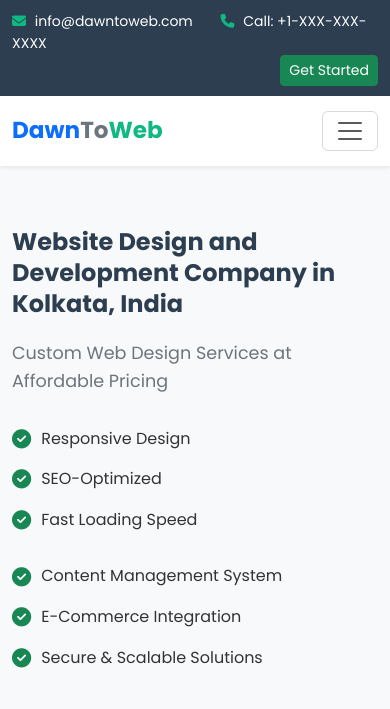
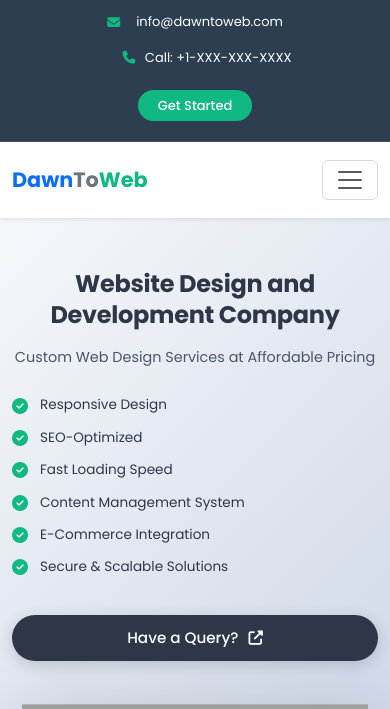
Before and after one commit to sukanta481/d2w, a PHP site: page / in a window 390 px wide. Shown: the top 709 px of the page. Run offline with PHP 8.4, Linux system fonts and the light colour scheme; grey boxes are pictures that could not be loaded.

Commit message:
updated icons

```diff
--- a/assets/css/style.css
+++ b/assets/css/style.css
@@ -22,19 +22,43 @@ body {
 }
 
 .top-bar {
-    background: var(--dark-color);
+    background: #2c3e50;
     color: white;
-    padding: 10px 0;
+    padding: 12px 0;
     font-size: 14px;
+    border-bottom: 1px solid rgba(255, 255, 255, 0.1);
+}
+
+.top-info {
+    display: flex;
+    align-items: center;
+    gap: 10px;
 }
 
 .top-info i {
     color: var(--success-color);
-    margin-right: 5px;
+    margin-right: 6px;
+    font-size: 13px;
+}
+
+.top-bar .btn-success {
+    background: var(--success-color);
+    border: none;
+    padding: 6px 20px;
+    font-size: 13px;
+    font-weight: 500;
+    border-radius: 20px;
+    transition: all 0.3s ease;
+}
+
+.top-bar .btn-success:hover {
+    background: #0ea56f;
+    transform: translateY(-1px);
 }
 
 .navbar-brand h3 {
     font-weight: 700;
+    font-size: 1.5rem;
 }
 
 .brand-dawn {
@@ -50,14 +74,17 @@ body {
 }
 
 .navbar {
-    padding: 15px 0;
+    padding: 18px 0;
+    background: white !important;
+    box-shadow: 0 2px 15px rgba(0, 0, 0, 0.08);
 }
 
 .navbar-nav .nav-link {
-    color: var(--text-color);
+    color: #2d3748;
     font-weight: 500;
-    padding: 8px 20px;
-    transition: color 0.3s;
+    padding: 10px 18px;
+    transition: all 0.3s ease;
+    font-size: 15px;
 }
 
 .navbar-nav .nav-link:hover,
@@ -65,46 +92,113 @@ body {
     color: var(--primary-color);
 }
 
+.navbar-nav .dropdown-menu {
+    border: none;
+    box-shadow: 0 5px 25px rgba(0, 0, 0, 0.1);
+    border-radius: 8px;
+    padding: 8px 0;
+}
+
+.navbar-nav .dropdown-item {
+    padding: 10px 20px;
+    font-size: 14px;
+    transition: all 0.3s ease;
+}
+
+.navbar-nav .dropdown-item:hover {
+    background: #f8f9fa;
+    color: var(--primary-color);
+}
+
 .hero-section {
-    padding: 80px 0;
-    background: #f8f9fa;
-    color: var(--dark-color);
+    padding: 40px 0;
+    background: linear-gradient(135deg, #f5f7fa 0%, #c3cfe2 100%);
+    min-height: 85vh;
+    display: flex;
+    align-items: center;
+}
+
+.hero-content {
+    padding-right: 30px;
 }
 
 .hero-title {
-    font-size: 2.5rem;
+    font-size: 2.75rem;
     font-weight: 700;
-    margin-bottom: 20px;
-    line-height: 1.3;
-    color: var(--dark-color);
+    margin-bottom: 16px;
+    line-height: 1.25;
+    color: #2d3748;
+    letter-spacing: -0.5px;
 }
 
 .hero-subtitle {
-    font-size: 1.1rem;
-    margin-bottom: 30px;
-    color: var(--secondary-color);
+    font-size: 1.15rem;
+    margin-bottom: 25px;
+    color: #4a5568;
+    font-weight: 400;
+    line-height: 1.6;
+}
+
+.hero-features {
+    margin-bottom: 22px;
 }
 
 .hero-feature-item {
-    margin-bottom: 15px;
+    margin-bottom: 16px;
     display: flex;
     align-items: center;
-    gap: 10px;
+    gap: 12px;
 }
 
 .hero-feature-item i {
-    font-size: 1.2rem;
+    font-size: 1.1rem;
+    color: #10B981;
+    flex-shrink: 0;
 }
 
 .hero-feature-item span {
     font-size: 1rem;
-    color: var(--text-color);
+    color: #2d3748;
+    font-weight: 400;
+    line-height: 1.5;
+}
+
+.btn-hero {
+    display: inline-flex;
+    align-items: center;
+    gap: 10px;
+    background: #2d3748;
+    color: white;
+    padding: 14px 32px;
+    border-radius: 50px;
+    font-size: 1.05rem;
+    font-weight: 500;
+    text-decoration: none;
+    transition: all 0.3s ease;
+    box-shadow: 0 4px 15px rgba(45, 55, 72, 0.2);
+}
+
+.btn-hero:hover {
+    background: #1a202c;
+    color: white;
+    transform: translateY(-2px);
+    box-shadow: 0 6px 20px rgba(45, 55, 72, 0.3);
+}
+
+.btn-hero i {
+    font-size: 0.9rem;
+}
+
+.hero-illustration {
+    position: relative;
+    padding: 20px;
 }
 
 .hero-illustration img {
     max-width: 100%;
     height: auto;
     animation: float 3s ease-in-out infinite;
+    filter: drop-shadow(0 10px 30px rgba(0, 0, 0, 0.15));
 }
 
 @keyframes float {
@@ -787,9 +881,47 @@ body {
     color: var(--dark-color);
 }
 
+/* Responsive Design */
+@media (max-width: 1199px) {
+    .hero-title {
+        font-size: 2.4rem;
+    }
+
+    .hero-content {
+        padding-right: 20px;
+    }
+}
+
 @media (max-width: 991px) {
+    .hero-section {
+        padding: 40px 0;
+        min-height: auto;
+    }
+
     .hero-title {
-        font-size: 2rem;
+        font-size: 2.2rem;
+        margin-bottom: 20px;
+    }
+
+    .hero-subtitle {
+        font-size: 1.05rem;
+        margin-bottom: 28px;
+    }
+
+    .hero-content {
+        padding-right: 0;
+        margin-bottom: 40px;
+        text-align: center;
+    }
+
+    .hero-features {
+        text-align: left;
+        display: inline-block;
+        margin: 0 auto 30px;
+    }
+
+    .hero-illustration {
+        text-align: center;
     }
 
     .section-title h2 {
@@ -799,14 +931,131 @@ body {
     .page-header h1 {
         font-size: 2rem;
     }
+
+    .navbar-nav {
+        padding-top: 15px;
+    }
+
+    .navbar-nav .nav-link {
+        padding: 12px 15px;
+    }
 }
 
-@media (max-width: 576px) {
+@media (max-width: 768px) {
+    .top-bar {
+        text-align: center;
+    }
+
+    .top-bar .row > div {
+        text-align: center !important;
+        margin-bottom: 8px;
+    }
+
+    .top-bar .btn-success {
+        margin-top: 8px;
+    }
+
+    .top-info {
+        justify-content: center;
+        flex-wrap: wrap;
+        font-size: 13px;
+    }
+
     .hero-section {
         padding: 60px 0;
     }
 
     .hero-title {
+        font-size: 1.9rem;
+        line-height: 1.3;
+    }
+
+    .hero-subtitle {
+        font-size: 1rem;
+    }
+
+    .hero-feature-item {
+        margin-bottom: 14px;
+    }
+
+    .hero-feature-item span {
+        font-size: 0.95rem;
+    }
+
+    .btn-hero {
+        padding: 12px 28px;
+        font-size: 1rem;
+    }
+
+    .hero-features .col-md-6 {
+        margin-bottom: 0;
+    }
+}
+
+@media (max-width: 576px) {
+    .hero-section {
+        padding: 50px 0;
+    }
+
+    .hero-title {
+        font-size: 1.65rem;
+        margin-bottom: 16px;
+        letter-spacing: -0.3px;
+    }
+
+    .hero-subtitle {
+        font-size: 0.95rem;
+        margin-bottom: 24px;
+    }
+
+    .hero-features {
+        margin-bottom: 25px;
+    }
+
+    .hero-feature-item {
+        margin-bottom: 12px;
+    }
+
+    .hero-feature-item i {
+        font-size: 1rem;
+    }
+
+    .hero-feature-item span {
+        font-size: 0.9rem;
+    }
+
+    .btn-hero {
+        padding: 11px 24px;
+        font-size: 0.95rem;
+        width: 100%;
+        justify-content: center;
+    }
+
+    .hero-illustration {
+        padding: 10px;
+    }
+
+    .navbar-brand h3 {
+        font-size: 1.3rem;
+    }
+
+    .top-info span {
+        display: block;
+        width: 100%;
+        margin: 5px 0;
+    }
+}
+
+@media (max-width: 400px) {
+    .hero-title {
         font-size: 1.5rem;
     }
+
+    .hero-subtitle {
+        font-size: 0.9rem;
+    }
+
+    .hero-feature-item span {
+        font-size: 0.85rem;
+    }
 }
--- a/index.php
+++ b/index.php
@@ -7,44 +7,50 @@ include 'includes/header.php';
 <section class="hero-section">
     <div class="container">
         <div class="row align-items-center">
-            <div class="col-lg-6" data-aos="fade-right">
-                <h1 class="hero-title">Website Design and Development Company in Kolkata, India</h1>
+            <div class="col-lg-6 col-md-12" data-aos="fade-right">
+                <div class="hero-content">
+                    <h1 class="hero-title">Website Design and Development Company</h1>
                     <p class="hero-subtitle">Custom Web Design Services at Affordable Pricing</p>
-                <div class="row mt-4">
-                    <div class="col-md-6 mb-3">
+
+                    <div class="hero-features">
+                        <div class="row">
+                            <div class="col-md-6">
                                 <div class="hero-feature-item">
-                            <i class="fas fa-check-circle text-success"></i>
+                                    <i class="fas fa-check-circle"></i>
                                     <span>Responsive Design</span>
                                 </div>
                                 <div class="hero-feature-item">
-                            <i class="fas fa-check-circle text-success"></i>
+                                    <i class="fas fa-check-circle"></i>
                                     <span>SEO-Optimized</span>
                                 </div>
                                 <div class="hero-feature-item">
-                            <i class="fas fa-check-circle text-success"></i>
+                                    <i class="fas fa-check-circle"></i>
                                     <span>Fast Loading Speed</span>
                                 </div>
                             </div>
-                    <div class="col-md-6 mb-3">
+                            <div class="col-md-6">
                                 <div class="hero-feature-item">
-                            <i class="fas fa-check-circle text-success"></i>
+                                    <i class="fas fa-check-circle"></i>
                                     <span>Content Management System</span>
                                 </div>
                                 <div class="hero-feature-item">
-                            <i class="fas fa-check-circle text-success"></i>
+                                    <i class="fas fa-check-circle"></i>
                                     <span>E-Commerce Integration</span>
                                 </div>
                                 <div class="hero-feature-item">
-                            <i class="fas fa-check-circle text-success"></i>
+                                    <i class="fas fa-check-circle"></i>
                                     <span>Secure & Scalable Solutions</span>
                                 </div>
                             </div>
                         </div>
-                <a href="contact.php" class="btn btn-dark btn-lg mt-3">
-                    Have a Query? <i class="fas fa-external-link-alt ms-2"></i>
+                    </div>
+
+                    <a href="contact.php" class="btn-hero">
+                        Have a Query? <i class="fas fa-external-link-alt"></i>
                     </a>
                 </div>
-            <div class="col-lg-6" data-aos="fade-left">
+            </div>
+            <div class="col-lg-6 col-md-12" data-aos="fade-left">
                 <div class="hero-illustration">
                     <img src="https://cdn.pixabay.com/photo/2019/10/09/07/28/development-4536630_1280.png" alt="Web Development Illustration" class="img-fluid">
                 </div>
@@ -218,24 +224,24 @@ include 'includes/header.php';
                     <p class="tech-name mt-2">JavaScript</p>
                 </div>
             </div>
-            <div class="col-lg-2 col-md-3 col-4 mb-4" data-aos="fade-up" data-aos-delay="250">
+            <!-- <div class="col-lg-2 col-md-3 col-4 mb-4" data-aos="fade-up" data-aos-delay="250">
                 <div class="tech-logo">
                     <i class="fab fa-react fa-4x" style="color: #61DAFB;"></i>
                     <p class="tech-name mt-2">React</p>
                 </div>
-            </div>
-            <div class="col-lg-2 col-md-3 col-4 mb-4" data-aos="fade-up" data-aos-delay="300">
+            </div> -->
+            <!-- <div class="col-lg-2 col-md-3 col-4 mb-4" data-aos="fade-up" data-aos-delay="300">
                 <div class="tech-logo">
                     <i class="fab fa-node-js fa-4x" style="color: #339933;"></i>
                     <p class="tech-name mt-2">Node.js</p>
                 </div>
-            </div>
-            <div class="col-lg-2 col-md-3 col-4 mb-4" data-aos="fade-up" data-aos-delay="350">
+            </div> -->
+            <!-- <div class="col-lg-2 col-md-3 col-4 mb-4" data-aos="fade-up" data-aos-delay="350">
                 <div class="tech-logo">
                     <i class="fab fa-python fa-4x" style="color: #3776AB;"></i>
                     <p class="tech-name mt-2">Python</p>
                 </div>
-            </div>
+            </div> -->
             <div class="col-lg-2 col-md-3 col-4 mb-4" data-aos="fade-up" data-aos-delay="100">
                 <div class="tech-logo">
                     <i class="fab fa-php fa-4x" style="color: #777BB4;"></i>
@@ -254,22 +260,28 @@ include 'includes/header.php';
                     <p class="tech-name mt-2">Bootstrap</p>
                 </div>
             </div>
-            <div class="col-lg-2 col-md-3 col-4 mb-4" data-aos="fade-up" data-aos-delay="250">
+            <!-- <div class="col-lg-2 col-md-3 col-4 mb-4" data-aos="fade-up" data-aos-delay="250">
                 <div class="tech-logo">
                     <i class="fab fa-aws fa-4x" style="color: #FF9900;"></i>
                     <p class="tech-name mt-2">AWS</p>
                 </div>
-            </div>
-            <div class="col-lg-2 col-md-3 col-4 mb-4" data-aos="fade-up" data-aos-delay="300">
+            </div> -->
+            <!-- <div class="col-lg-2 col-md-3 col-4 mb-4" data-aos="fade-up" data-aos-delay="300">
                 <div class="tech-logo">
                     <i class="fab fa-docker fa-4x" style="color: #2496ED;"></i>
                     <p class="tech-name mt-2">Docker</p>
                 </div>
-            </div>
-            <div class="col-lg-2 col-md-3 col-4 mb-4" data-aos="fade-up" data-aos-delay="350">
+            </div> -->
+            <!-- <div class="col-lg-2 col-md-3 col-4 mb-4" data-aos="fade-up" data-aos-delay="350">
                 <div class="tech-logo">
                     <i class="fab fa-git-alt fa-4x" style="color: #F05032;"></i>
                     <p class="tech-name mt-2">Git</p>
+                </div>
+            </div> -->
+                        <div class="col-lg-2 col-md-3 col-4 mb-4" data-aos="fade-up" data-aos-delay="350">
+                <div class="tech-logo">
+                    <i class="fab fa-shopify fa-4x" style="color: #96bf48;"></i>
+                    <p class="tech-name mt-2">Shopify</p>
                 </div>
             </div>
         </div>
```
Also changed, not shown: .claude/settings.local.json (added), .local/state/replit/agent/.latest.json (added), 7 other files. Lines whose indentation alone changed are shown as unchanged.
